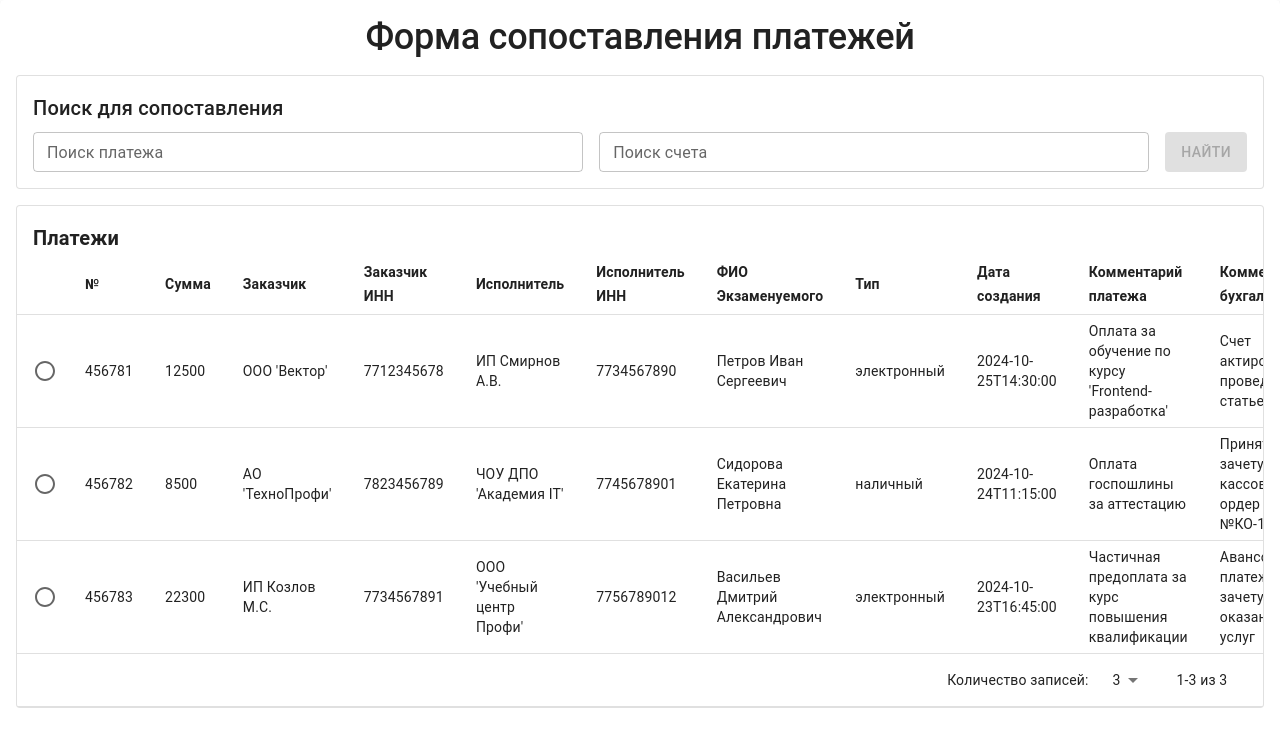
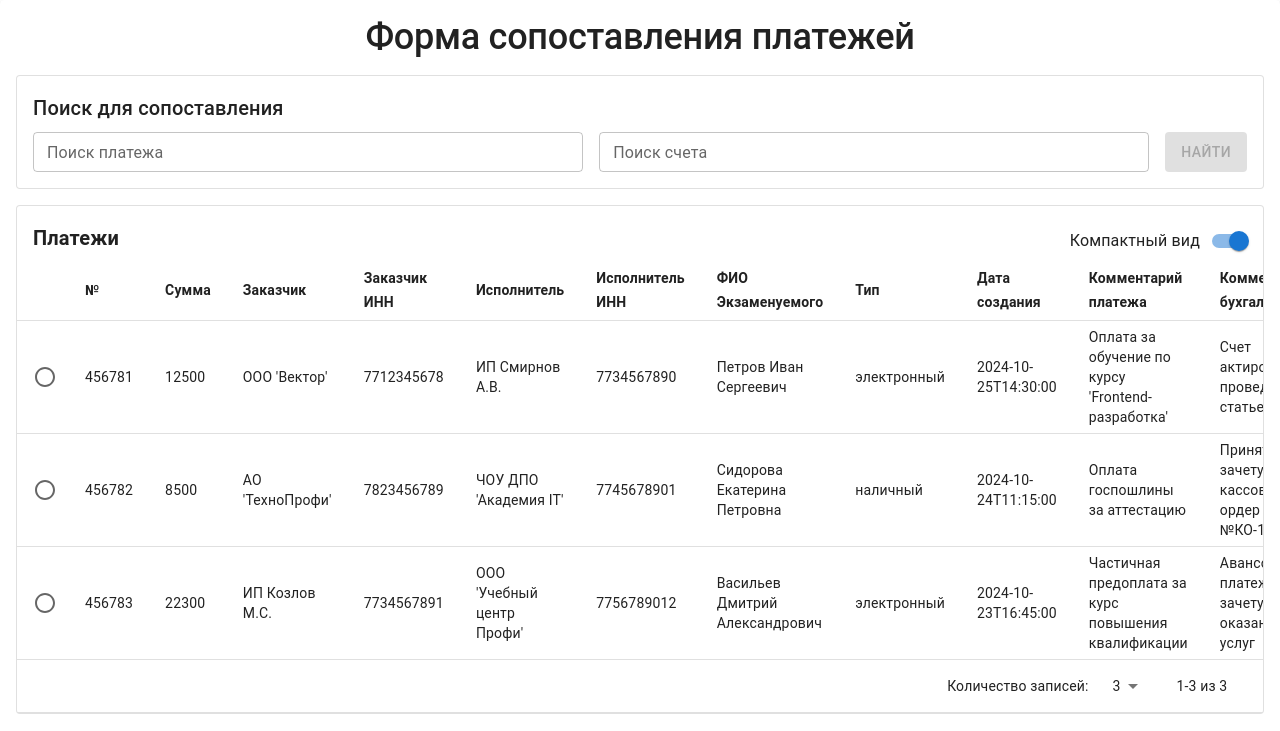
Before and after one commit to Stepawka-hub/PayMatch, a React (Vite) app: page /pay-match in a window 1280 px wide. Shown: the top 731 px of the page. Built offline with nearby package versions, Linux system fonts and the light colour scheme.

Commit message:
feat: Move dense switch to table header

```diff
--- a/src/components/table/table-title/table-title.tsx
+++ b/src/components/table/table-title/table-title.tsx
@@ -2,11 +2,19 @@ import { FC } from "react";
 import { TableTitleProps } from "./types";
 import { Box, Typography } from "@mui/material";
 
-export const TableTitle: FC<TableTitleProps> = ({ title }) => {
+export const TableTitle: FC<TableTitleProps> = ({ title, actions }) => {
   if (!title) return null;
 
   return (
-    <Box sx={{ mt: 2, pl: { sm: 2 }, pr: { xs: 1, sm: 1 } }}>
+    <Box
+      sx={{
+        display: "flex",
+        justifyContent: "space-between",
+        mt: 2,
+        pl: { sm: 2 },
+        pr: { xs: 1, sm: 1 },
+      }}
+    >
       <Typography
         id="tableTitle"
         component="div"
@@ -15,6 +23,7 @@ export const TableTitle: FC<TableTitleProps> = ({ title }) => {
       >
         {title}
       </Typography>
+      {actions && <Box sx={{ flexShrink: 0, mr: 1 }}>{actions}</Box>}
     </Box>
   );
 };
--- a/src/components/table/table-title/types.ts
+++ b/src/components/table/table-title/types.ts
@@ -1,3 +1,6 @@
+import { ReactNode } from 'react';
+
 export type TableTitleProps = {
   title?: string;
+  actions?: ReactNode;
 };
--- a/src/components/table/table.tsx
+++ b/src/components/table/table.tsx
@@ -47,7 +47,6 @@ export const Table = <T extends TEntity>({
     setIsDense((p) => !p);
   };
 
-  // Avoid a layout jump when reaching the last page with empty rows.
   const emptyRows =
     page > 0 ? Math.max(0, (1 + page) * rowsPerPage - data.length) : 0;
 
@@ -92,7 +91,18 @@ export const Table = <T extends TEntity>({
   return (
     <Box>
       <Paper sx={{ mb: 2 }} variant="outlined">
-        <TableTitle title={title} />
+        <TableTitle
+          title={title}
+          actions={
+            <FormControlLabel
+              control={
+                <Switch checked={isDense} onChange={handleChangeDense} />
+              }
+              label="Компактный вид"
+              labelPlacement='start'
+            />
+          }
+        />
 
         <TableContainer>
           <BaseTable size={isDense ? "small" : "medium"}>
@@ -143,13 +153,6 @@ export const Table = <T extends TEntity>({
           </BaseTable>
         </TableContainer>
       </Paper>
-
-      <Box>
-        <FormControlLabel
-          control={<Switch checked={isDense} onChange={handleChangeDense} />}
-          label="Компактный вид"
-        />
-      </Box>
     </Box>
   );
 };
--- a/src/pages/pay-match-page/pay-match-page.tsx
+++ b/src/pages/pay-match-page/pay-match-page.tsx
@@ -1,4 +1,3 @@
-import { FC, useState } from "react";
 import {
   CheckTable,
   MatchConfirmModal,
@@ -7,6 +6,7 @@ import {
 } from "@components";
 import { Box, Paper, Typography } from "@mui/material";
 import { mockChecks, mockPayments } from "@utils/mock";
+import { FC, useMemo, useState } from "react";
 
 export const PayMatchPage: FC = () => {
   const [selectedPaymentId, setSelectedPaymentId] = useState<string>("");
@@ -19,6 +19,16 @@ export const PayMatchPage: FC = () => {
   const handleChangeCheckId = (id: string) => {
     setSelectedCheckId(id);
   };
+
+  const selectedPayment = useMemo(
+    () => mockPayments.find((p) => p.id === selectedPaymentId) || null,
+    [selectedPaymentId]
+  );
+
+  const selectedCheck = useMemo(
+    () => mockChecks.find((c) => c.id === selectedCheckId) || null,
+    [selectedCheckId]
+  );
 
   return (
     <Paper sx={{ p: 2, minHeight: "100vh" }}>
@@ -51,10 +61,8 @@ export const PayMatchPage: FC = () => {
 
       <Box sx={{ display: "flex", justifyContent: "flex-end" }}>
         <MatchConfirmModal
-          paymentData={
-            mockPayments.find((p) => p.id === selectedPaymentId) || null
-          }
-          checkData={mockChecks.find((c) => c.id === selectedCheckId) || null}
+          paymentData={selectedPayment}
+          checkData={selectedCheck}
         />
       </Box>
     </Paper>
```
